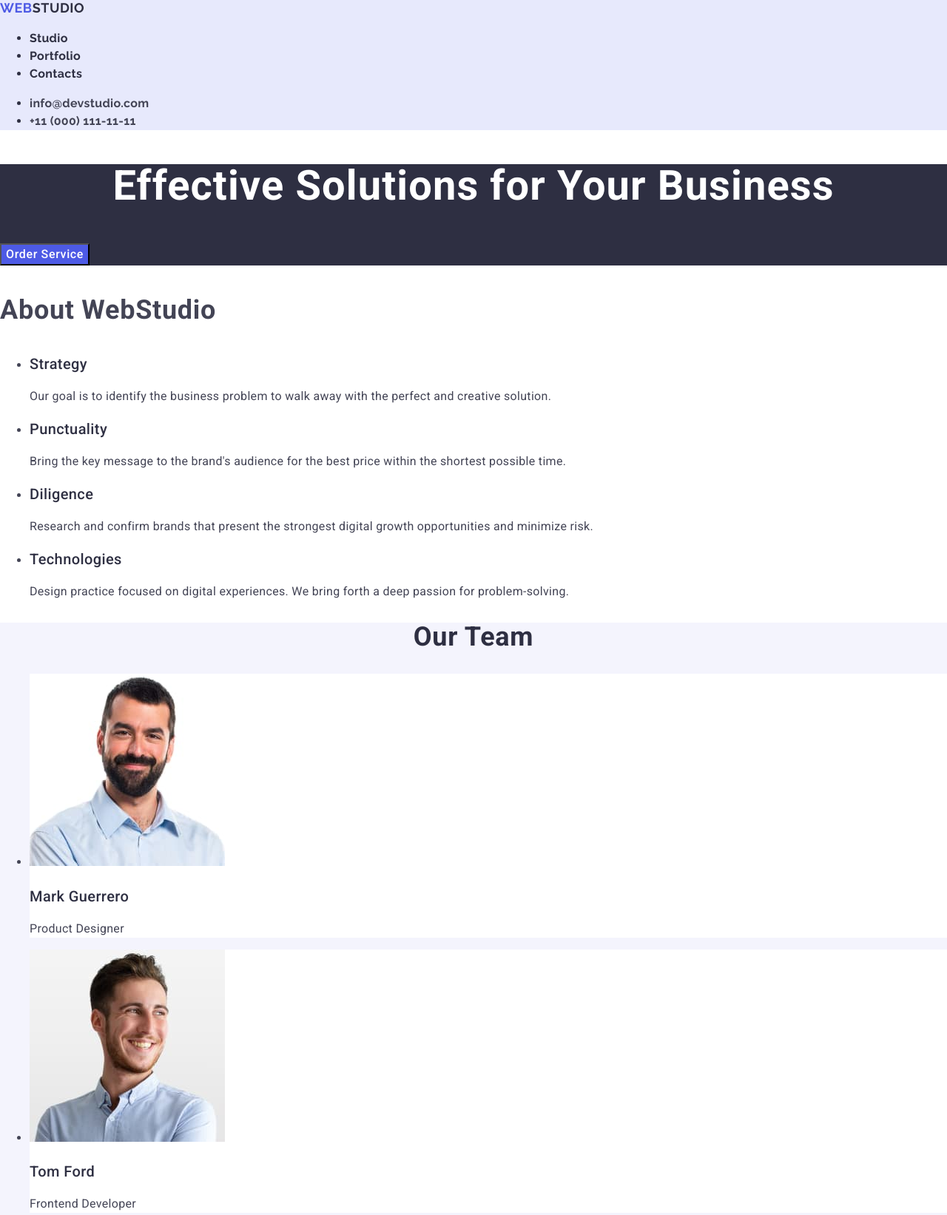
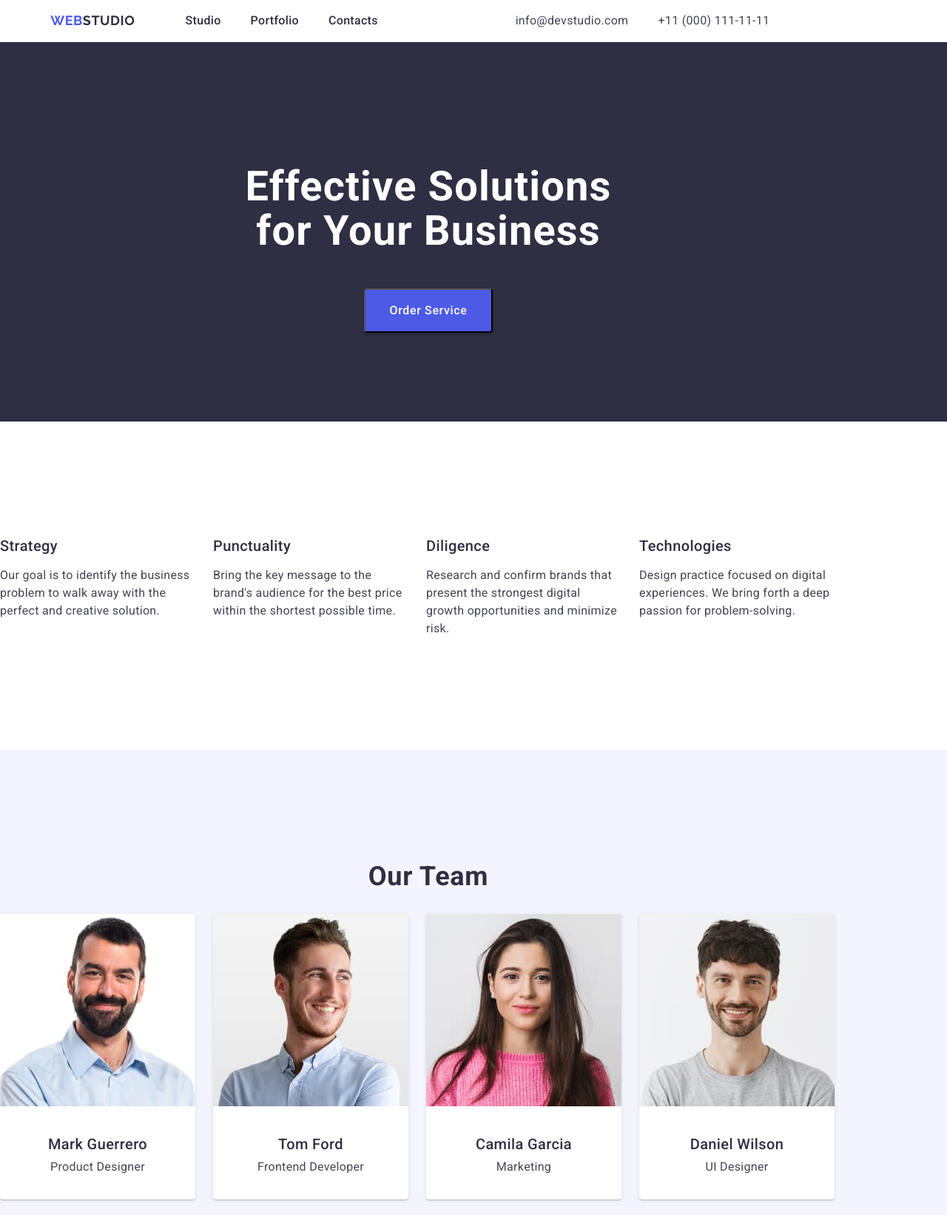
Before and after one commit to kk-goit/goit-markup-hw-03, a plain HTML site: page index.html in a window 1280 px wide. Shown: the top 1643 px of the page at 74% size. Drawn offline with nearby package versions, Linux system fonts and the light colour scheme.

Commit message:
all sections done

```diff
--- a/css/style.css
+++ b/css/style.css
@@ -12,31 +12,59 @@
 
     --bg-global: #FFFFFF;
     --bg-main: #e5e5e5;
-    --bg-head: #E7E9FC;
     --bg-accent: var(--main-acent);
     --bg-team: var(--foot-acent);
+
+    --header-brd: #E7E9FC;
+    --portfolio-brd: var(--header-brd);
 }
 
 body {
     font-family: "Roboto", sans-serif;
     color: var(--main-text);
     background-color: var(--bg-global);
-    line-height: 1.7;
+}
+ul {
+    padding: 0px;
+    list-style: none;
 }
 
-header {
-    font-family: var(--secondary-font);
-    font-weight: 700;
+.container {
+    width: 100%;
+    max-width: 1158px;
+    padding-left: 0px;
+    padding-right: 0px;
+    margin-left: 0px;
+    margin-right: 0px;
+}
+
+.visually-hidden {
+    display: none;
+    visibility: hidden;
+}
+
+.header {
+    border-bottom: 1px solid var(--header-brd);
+}
+.header .container {
+    display: flex;
+}
+.header-nav {
+    display: flex;
+    width: 50%;
+    justify-content: space-evenly;
+    align-items: center;
+}
+.header-nav-list,
+.header-addr-list {
+    display: flex;
+    gap: 40px;
+}
+.header-nav-link {
+    font-weight: 500;
     font-size: 16px;
     line-height: 1.5;
     letter-spacing: 0.02em;
-    background-color: var(--bg-head);
-    color: var(--main-acent);
-}
-.header-nav {
-    font-weight: 500;
-}
-.header-nav-link {
     color: var(--main-acent);
     text-decoration: none;
 }
@@ -45,16 +73,21 @@ header {
     color: var(--head-hover);
 }
 .header-addr {
+    width: 50%;
+    display: flex;
+    justify-content: center;
+    border: 1px;
     font-style: normal;
 }
 .header-addr-link {
+    line-height: 1.5;
+    letter-spacing: 0.02em;
     color: var(--main-text);
     text-decoration: none;
 }
 .header-addr-link:hover,
 .header-addr-link:focus {
     color: var(--head-hover);
-    text-decoration: underline;
 }
 
 .logo {
@@ -74,30 +107,42 @@ header {
     color: var(--foot-acent);
 }
 
-h1 {
+/* headers */
+.lvl-one {
     font-size: 56px;
-    font-weight: 700;
     letter-spacing: 0.02em;
 }
-h2 {
+.lvl-two {
     font-size: 36px;
-    font-weight: 700;
     letter-spacing: 0.02em;
 }
-h3 {
+.lvl-three {
     font-size: 20px;
     font-weight: 500;
     letter-spacing: 0.02em;
+    line-height: 1.2;
+    color: var(--main-acent);
+    margin-bottom: 8px;
 }
 
+/* sections */
+.section {
+    padding-top: 120px;
+    padding-bottom: 120px;
+}
 
 .sect-main {
     color: var(--section-main-text);
     background-color: var(--bg-accent);
 }
+.sec-main-container {
+    text-align: center;
+}
 .sect-main-header {
+    display: inline-block;
     text-align: center;
     line-height: 1.07;
+    width: 496px;
 }
 .sect-main-botton {
     color: var(--section-main-text);
@@ -107,20 +152,23 @@ h3 {
     line-height: 1.5;
     letter-spacing: 0.04em;
     cursor: pointer;
+    border-radius: 4px;
+    padding: 16px 32px;
+    box-shadow: 0 4px 4px 0 rgba(0, 0, 0, 0.15);
 }
 .sect-main-botton:hover,
 .sect-main-botton:focus {
     background-color: var(--main-hover);
 }
 
-.sect-txt-header {
-    line-height: 1.2;
-    color: var(--main-acent);
-}
-
 .sect-studio-list {
     line-height: 1.5;
     letter-spacing: 0.02em;
+    display: flex;
+    gap: 24px;
+}
+.sect-studio-item {
+    width: 264px;
 }
 
 .sect-team {
@@ -132,13 +180,25 @@ h3 {
     text-transform: capitalize;
     color: var(--main-acent);
 }
+.sect-team-list {
+    display: flex;
+    gap: 24px;
+}
 .sect-team-list-itm {
+    text-align: center;
+    line-height: 1.7;
     background-color: #FFFFFF;
+    border-radius: 0 0 4px 4px;
+    padding: 0px 0px 32px 0px;
+    box-shadow: 0 2px 1px 0 rgba(46, 47, 66, 0.08), 0 1px 1px 0 rgba(46, 47, 66, 0.16), 0 1px 6px 0 rgba(46, 47, 66, 0.08);
+}
+.sect-team-header {
+    margin-top: 32px;
 }
 .sect-team-txt {
-    font-size: 16px;
     line-height: 1.5;
     letter-spacing: 0.02em;
+    margin: 0px;
 }
 
 .sect-portfolio-header {
@@ -147,6 +207,20 @@ h3 {
     text-transform: capitalize;
     color: var(--main-acent);
 }
+.sect-portfolio-list {
+    display: flex;
+    gap: 24px;
+    flex-wrap: wrap;
+}
+.sect-portfolio-content {
+    border-bottom: 1px solid var(--portfolio-brd);
+    border-left: 1px solid var(--portfolio-brd);
+    border-right: 1px solid var(--portfolio-brd);
+    padding: 32px 16px;
+}
+.sect-portfolio-content .lvl-three {
+    margin-top: 0;
+}
 .sect-portfolio-txt {
     line-height: 1.5;
     letter-spacing: 0.02em
@@ -154,8 +228,15 @@ h3 {
 
 .footer {
     background-color: var(--bg-accent);
+    height: 312px;
+    display: flex;
+    align-items: center;
+}
+.footer .container {
+    width: 264px;
 }
 .footer-text {
+    margin: 16px 0 0 0;
     line-height: 1.5;
     color: var(--foot-acent);
     letter-spacing: 0.02em;
--- a/index.html
+++ b/index.html
@@ -18,116 +18,140 @@
 </head>
 
 <body>
-    <header>
+    <header class="header">
+        <div class="container" >
             <nav class="header-nav">
                 <a class="logo" href="./index.html">Web<span class="main-logo-span">Studio</span></a>
-            <ul>
+                <ul class="header-nav-list">
                     <li><a class="header-nav-link" href="./index.html">Studio</a></li>
                     <li><a class="header-nav-link" href="">Portfolio</a></li>
                     <li><a class="header-nav-link" href="">Contacts</a></li>
                 </ul>
             </nav>
             <address class="header-addr">
-            <ul>
+                <ul class="header-addr-list">
                     <li><a href="mailto:info@devstudio.com" class="header-addr-link">info@devstudio.com</a></li>
                     <li><a href="tel:+110001111111" class="header-addr-link">+11 (000) 111-11-11</a></li>
                 </ul>
             </address>
+        </div>
     </header>
     <main>
         <!-- first section -->
-        <section id="main" class="sect-main">
-            <h1 class="sect-main-header">Effective Solutions for Your Business</h1>
+        <section id="main" class="section sect-main">
+            <div class="container sec-main-container" >
+                <h1 class="lvl-one sect-main-header">Effective Solutions for Your Business</h1><br/>
                 <button class="sect-main-botton" type="button">Order Service</button>
+            </div>
         </section>
         <!-- second section-->
-        <section id="studio" class="sect-studio">
-            <h2 class="sect-studio-header">About WebStudio</h2>
+        <section id="studio" class="section sect-studio">
+            <div class="container" >
+                <h2 class="lvl-two sect-studio-header visually-hidden">About WebStudio</h2>
                 <ul class="sect-studio-list">
-                <li>
-                    <h3 class="sect-txt-header">Strategy</h3>
+                    <li class="sect-studio-item">
+                        <h3 class="lvl-three">Strategy</h3>
                         <p class="sect-studio-txt">Our goal is to identify the business problem to walk away with the perfect and creative solution.</p>
                     </li>
-                <li>
-                    <h3 class="sect-txt-header">Punctuality</h3>
+                    <li class="sect-studio-item">
+                        <h3 class="lvl-three">Punctuality</h3>
                         <p class="sect-studio-txt">Bring the key message to the brand's audience for the best price within the shortest possible time.</p>
                     </li>
-                <li>
-                    <h3 class="sect-txt-header">Diligence</h3>
+                    <li class="sect-studio-item">
+                        <h3 class="lvl-three">Diligence</h3>
                         <p class="sect-studio-txt">Research and confirm brands that present the strongest digital growth opportunities and minimize risk.</p>
                     </li>
-                <li>
-                    <h3 class="sect-txt-header">Technologies</h3>
+                    <li class="sect-studio-item">
+                        <h3 class="lvl-three">Technologies</h3>
                         <p class="sect-studio-txt">Design practice focused on digital experiences. We bring forth a deep passion for problem-solving.</p>
                     </li>
                 </ul>
+            </div>
         </section>
         <!-- third section -->
-        <section id="team" class="sect-team">
-            <h2 class="sect-team-header">Our Team</h2>
+        <section id="team" class="section sect-team">
+            <div class="container" >
+                <h2 class="lvl-two sect-team-header">Our Team</h2>
                 <ul class="sect-team-list">
                     <li class="sect-team-list-itm">
                         <img src="./images/mark_guerrero.jpg" width="264" height="260" alt="Mark Guerrero" />
-                    <h3 class="sect-txt-header">Mark Guerrero</h3>
+                        <h3 class="lvl-three sect-team-header">Mark Guerrero</h3>
                         <p class="sect-team-txt">Product Designer</p>
                     </li>
                     <li class="sect-team-list-itm">
                         <img src="./images/tom_ford.jpg" width="264" height="260" alt="Tom Ford" />
-                    <h3 class="sect-txt-header">Tom Ford</h3>
+                        <h3 class="lvl-three sect-team-header">Tom Ford</h3>
                         <p class="sect-team-txt">Frontend Developer</p>
                     </li>
                     <li class="sect-team-list-itm">
                         <img src="./images/camila_garcia.jpg" width="264" height="260" alt="Camila Garcia" />
-                    <h3 class="sect-txt-header">Camila Garcia</h3>
+                        <h3 class="lvl-three sect-team-header">Camila Garcia</h3>
                         <p class="sect-team-txt">Marketing</p>
                     </li>
                     <li class="sect-team-list-itm">
                         <img src="./images/daniel_wilson.jpg" width="264" height="260" alt="Daniel Wilson" />
-                    <h3 class="sect-txt-header">Daniel Wilson</h3>
+                        <h3 class="lvl-three sect-team-header">Daniel Wilson</h3>
                         <p class="sect-team-txt">UI Designer</p>
                     </li>
                 </ul>
+            </div>
         </section>
         <!-- fourth section -->
-        <section id="portfolio" class="sect-portfolio">
-            <h2 class="sect-portfolio-header" >Our Portfolio</h2>
+        <section id="portfolio" class="section sect-portfolio">
+            <div class="container" >
+                <h2 class="lvl-two sect-portfolio-header" >Our Portfolio</h2>
                 <ul class="sect-portfolio-list">
-                <li>
+                    <li class="sect-portfolio-item">
                         <img src="./images/banking_app.jpg" width="360" alt="Banking App" />
-                    <h3 class="sect-txt-header">Banking App</h3>
+                        <div class="sect-portfolio-content" >
+                            <h3 class="lvl-three">Banking App</h3>
                             <p class="sect-portfolio-txt">App</p>
+                        </div>
                     </li>
-                <li>
+                    <li class="sect-portfolio-item">
                         <img src="./images/cashies_payment.jpg" width="360" alt="Cashless Payment" />
-                    <h3 class="sect-txt-header">Cashless Payment</h3>
+                        <div class="sect-portfolio-content" >
+                            <h3 class="lvl-three">Cashless Payment</h3>
                             <p class="sect-portfolio-txt">Marketing</p>
+                        </div>
                     </li>
-                <li>
+                    <li class="sect-portfolio-item">
                         <img src="./images/meditation_app.jpg" width="360" alt="Meditation App"/>
-                    <h3 class="sect-txt-header">Meditation App</h3>
+                        <div class="sect-portfolio-content" >
+                            <h3 class="lvl-three">Meditation App</h3>
                             <p class="sect-portfolio-txt">App</p>
+                        </div>
                     </li>
-                <li>
+                    <li class="sect-portfolio-item">
                         <img src="./images/taxi_service.jpg" width="360" alt="Taxi Service" />
-                    <h3 class="sect-txt-header">Taxi Service</h3>
+                        <div class="sect-portfolio-content" >
+                            <h3 class="lvl-three">Taxi Service</h3>
                             <p class="sect-portfolio-txt">Marketing</p>
+                        </div>
                     </li>
-                <li>
+                    <li class="sect-portfolio-item">
                         <img src="./images/screen_illustrations.jpg" width="360" alt="Screen Illustrations" />
-                    <h3 class="sect-txt-header">Screen Illustrations</h3>
+                        <div class="sect-portfolio-content" >
+                            <h3 class="lvl-three">Screen Illustrations</h3>
                             <p class="sect-portfolio-txt">Design</p>
+                        </div>
                     </li>
-                <li>
+                    <li class="sect-portfolio-item">
                         <img src="./images/online_courses.jpg" width="360" alt="Online Courses" />
-                    <h3 class="sect-txt-header">Online Courses</h3>
+                        <div class="sect-portfolio-content" >
+                            <h3 class="lvl-three">Online Courses</h3>
                             <p class="sect-portfolio-txt">Marketing</p>
+                        </div>
                     </li>
                 </ul>
+            </div>
         </section>
     </main>
     <footer class="footer">
+        <div class="container" >
             <a class="logo" href="./index.html">Web<span class="foot-logo-span">Studio</span></a>
             <p class="footer-text">Increase the flow of customers and sales for your business with digital marketing &amp; growth solutions.</p>
+        </div>
     </footer>
 </body>
 
```
Lines whose indentation alone changed are shown as unchanged.
